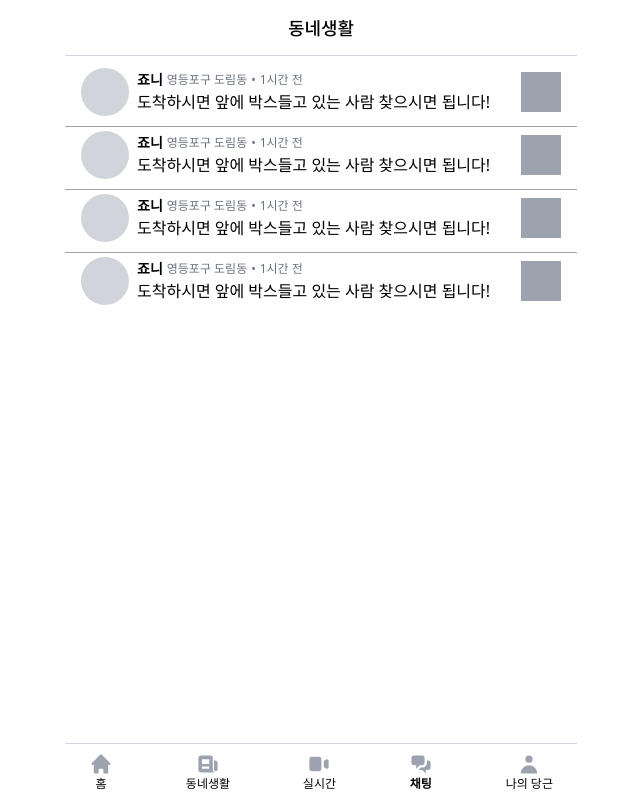
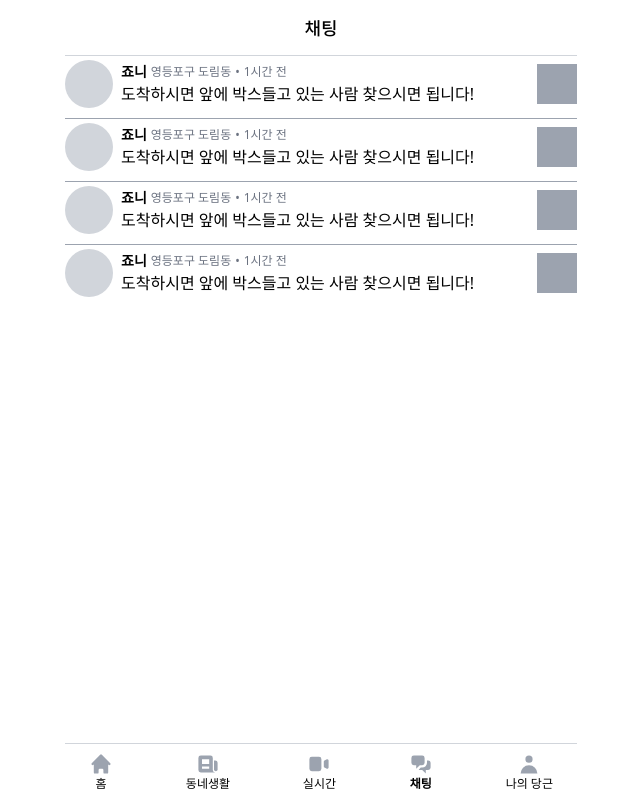
Before and after one commit to rnrudxo2872/market-c, a Next.js app: page /chats in a window 1280 px wide. Shown: the whole page, without its empty margins (319-959 px from the left). Built offline with nearby package versions, Linux system fonts and the light colour scheme.

Commit message:
chat, profile - 제목 변경

```diff
--- a/pages/chats/index.tsx
+++ b/pages/chats/index.tsx
@@ -4,12 +4,12 @@ import BaseTitle from "@components/title";
 
 const Chats: NextPage = () => {
   return (
-    <Layout title={<BaseTitle title="동네생활" />} hasTabBar>
-      <div className="divide-y-[1px] pt-2">
+    <Layout title={<BaseTitle title="채팅" />} hasTabBar>
+      <div className="divide-y-[1px]">
         {[1, 1, 1, 1].map((_, index) => (
           <div
             key={index}
-            className="flex gap-2 pt-1 pb-2.5 px-4 items-center border-gray-400"
+            className="flex gap-2 pt-1 pb-2.5 items-center border-gray-400"
           >
             <div className="w-12 h-12 rounded-full bg-gray-300" />
             <div className="flex flex-col flex-grow">
--- a/pages/profile/index.tsx
+++ b/pages/profile/index.tsx
@@ -6,7 +6,7 @@ import BaseTitle from "@components/title";
 
 const Profile: NextPage = () => {
   return (
-    <Layout title={<BaseTitle title="동네생활" />} hasTabBar>
+    <Layout title={<BaseTitle title="나의 당근" />} hasTabBar>
       <div className="flex flex-col gap-8">
         <section className="flex gap-2 pt-2 px-4 items-center">
           <div className="w-14 h-14 rounded-full bg-gray-300" />
```
Also changed, not shown: 1 other file (tests, documents, lock files or other folders).
